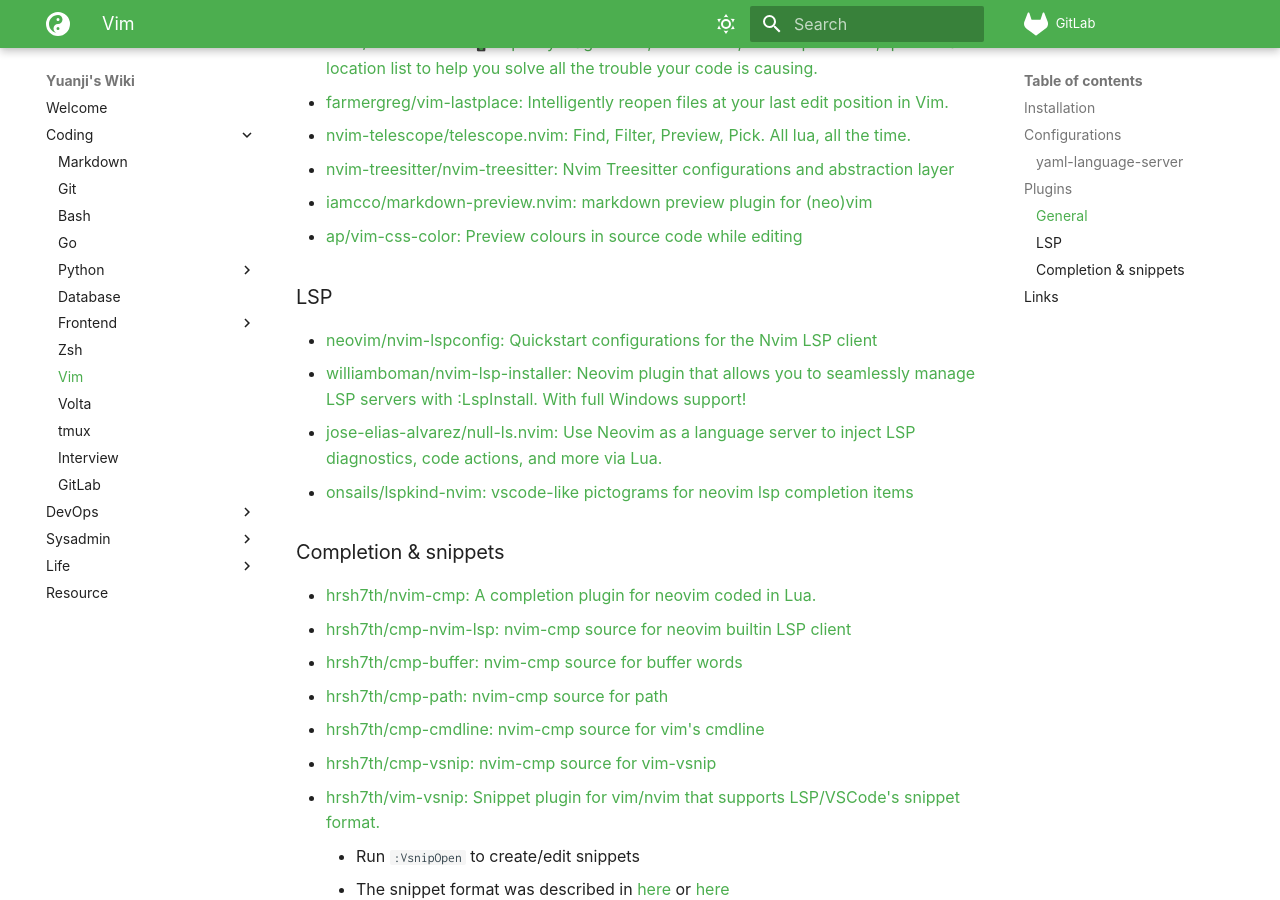
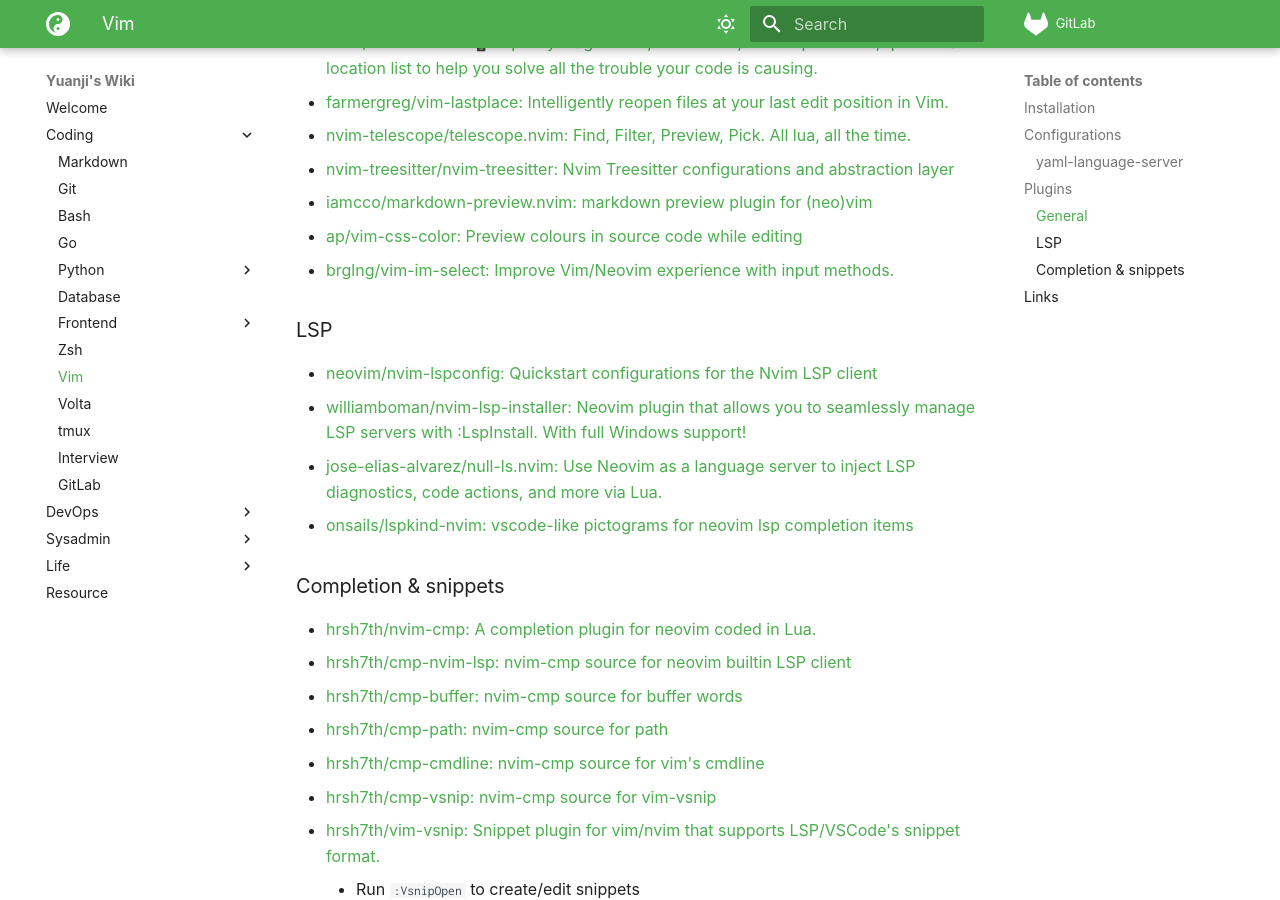
Before and after one commit to yuanji-dev/wiki, an MkDocs documentation site: the page built from docs/coding/vim.md, in a window 1280 px wide and 900 px high, scrolled down 1124 px. Built offline with MkDocs 1.6.1 and Material for MkDocs 9.7.7, drawn with Linux system fonts in a browser that asks for light colours; some web fonts are replaced; comment, search, counter and statistics services are not loaded.

Commit message:
Modified: docs/coding/vim.md

```diff
--- a/docs/coding/vim.md
+++ b/docs/coding/vim.md
@@ -47,6 +47,7 @@
 - [nvim-treesitter/nvim-treesitter: Nvim Treesitter configurations and abstraction layer](https://github.com/nvim-treesitter/nvim-treesitter)
 - [iamcco/markdown-preview.nvim: markdown preview plugin for (neo)vim](https://github.com/iamcco/markdown-preview.nvim)
 - [ap/vim-css-color: Preview colours in source code while editing](https://github.com/ap/vim-css-color)
+- [brglng/vim-im-select: Improve Vim/Neovim experience with input methods.](https://github.com/brglng/vim-im-select)
 
 ### LSP
 
```
